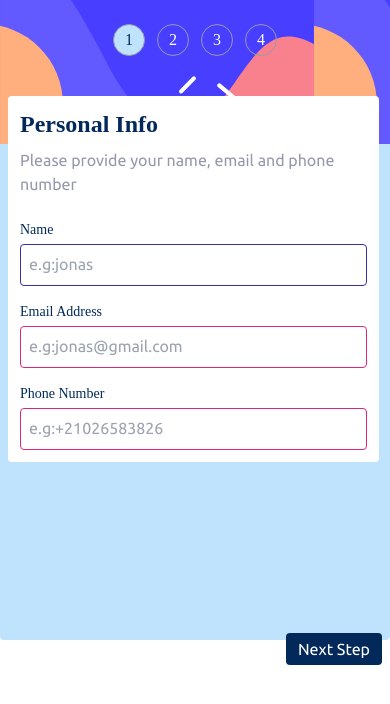
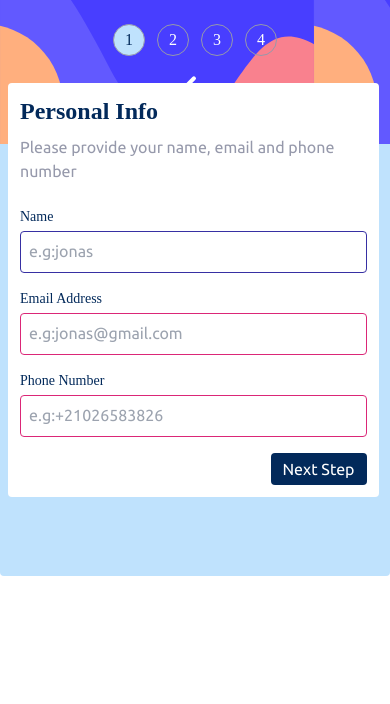
Before and after one commit to AhmedHelmiAli/multi-step-form, a React (Vite) app: page / in a window 390 px wide. Shown: the top 704 px of the page. Built offline with nearby package versions, Linux system fonts and the light colour scheme; a web font is replaced by a local one.

Commit message:
update-buttons

```diff
--- a/src/App.jsx
+++ b/src/App.jsx
@@ -5,7 +5,7 @@ import Sidebar from "./UI/Sidebar";
 function App() {
   return (
     <MultiStepForm>
-      <div className="flex md:p-4 bg-lightBlue md:bg-white w-screen sm:w-[90%] xl:w-[65%] md:h-[30.125rem] h-[40rem] rounded font-ubuntu ">
+      <div className="flex md:p-4 bg-lightBlue md:bg-white w-screen sm:w-[90%] xl:w-[65%] md:h-[30.125rem] h-[36rem] rounded font-ubuntu ">
         <Sidebar />
         <Stepper />
       </div>
--- a/src/Components/StepperController.jsx
+++ b/src/Components/StepperController.jsx
@@ -5,7 +5,7 @@ function StepperController() {
   const { isLastStep, isFirstStep, back } = useContext(formContext);
 
   return (
-    <div className="justify-between md:flex md:static  md:mt-auto fixed bottom-[25%] ">
+    <div className="flex justify-between mt-4 md:mt-auto">
       {!isFirstStep && (
         <button
           type="button"
@@ -17,7 +17,7 @@ function StepperController() {
       )}
       <button
         type="submit"
-        className={`text-white w-24 md:static fixed right-2 md:ml-auto capitalize rounded p-1 text-center ${
+        className={`text-white w-24 ml-auto capitalize rounded p-1 text-center ${
           isLastStep
             ? "bg-purplishBlue  hover:bg-indigo-400"
             : "bg-marineBlue  hover:bg-indigo-900"
--- a/src/Steps/SelectPlan.jsx
+++ b/src/Steps/SelectPlan.jsx
@@ -27,7 +27,7 @@ function SelectPlan() {
       <p className="mb-6 text-coolGray">
         You have the option of monthly or yearly billing
       </p>
-      <div className="flex flex-col gap-3 mb-10 md:flex-row">
+      <div className="flex flex-col gap-3 mb-4 md:flex-row">
         <label
           htmlFor="arcade"
           className="md:w-36 flex gap-4 md:block p-2  border rounded border-coolGray has-[:checked]:border-indigo-800 has-[:checked]:border-[0.1rem] cursor-pointer"
--- a/src/UI/Stepper.jsx
+++ b/src/UI/Stepper.jsx
@@ -1,7 +1,7 @@
 import { useContext } from "react";
 import { formContext } from "../Contexts/MultiStepFormContext";
 import StepperController from "../Components/StepperController";
-import FinalMessage from "../Steps/FinalMessage";
+import FinalMessage from "../Components/FinalMessage";
 
 function Stepper() {
   const { step, next, isLastStep, isCompleted, setFinalMessage } =
@@ -17,7 +17,7 @@ function Stepper() {
   }
 
   return (
-    <div className="absolute rounded p-3  md:pt-4 md:pb-2 md:px-0  w-[95%]  mx-auto  bg-white md:w-[25rem] top-24 md:static left-2">
+    <div className="absolute rounded p-3 md:pt-4 md:pb-2 md:px-0  w-[95%]  mx-auto  bg-white md:w-[25rem] top-[5.2rem] md:static left-2">
       {isCompleted ? (
         <FinalMessage />
       ) : (
```
Also changed, not shown: src/Components/FinalMessage.jsx (renamed from src/Steps/FinalMessage.jsx).
